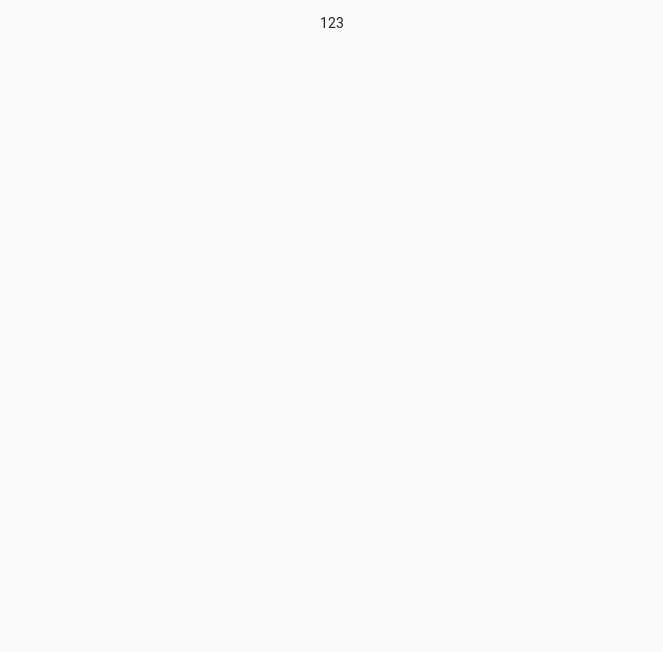
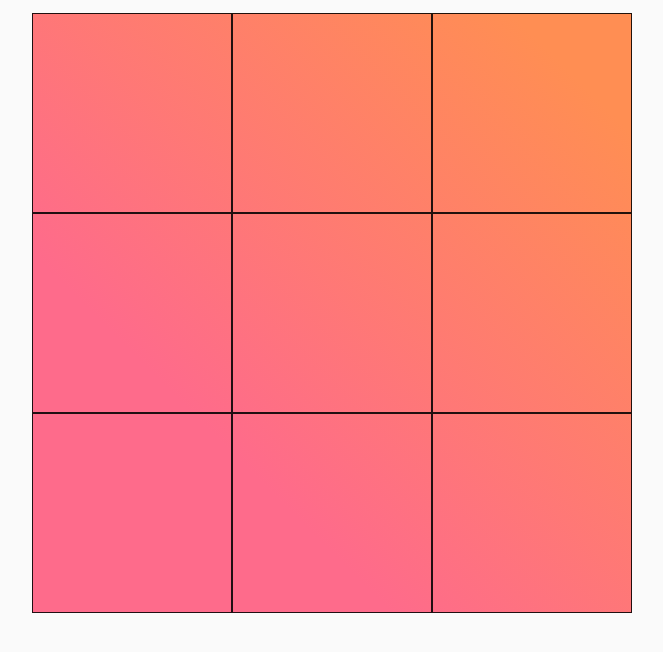
Before and after one commit to ElenaNam/react-game, a React app: page / in a window 1280 px wide. Shown: the top 652 px of the page, without its empty margins (308-971 px from the left). Built offline with nearby package versions, Linux system fonts and the light colour scheme.

Commit message:
feat: add game

```diff
--- /dev/null
+++ b/src/assets/data/lineWin.ts
@@ -0,0 +1,12 @@
+const lineWin = [
+  [0, 1, 2],
+  [3, 4, 5],
+  [6, 7, 8],
+  [0, 3, 6],
+  [1, 4, 7],
+  [2, 5, 8],
+  [0, 4, 8],
+  [2, 4, 6],
+];
+
+export default lineWin;
--- a/src/components/App.tsx
+++ b/src/components/App.tsx
@@ -1,8 +1,11 @@
 import React from "react";
 import { makeStyles } from "@material-ui/core/styles";
+import Field from "./Field/Field";
+import Game from "./Game/Game";
 
 export const useStyles = makeStyles(() => ({
   root: {
+    display: "flex",
     width: "100%",
     height: "95vh",
     margin: "0 auto",
@@ -13,5 +16,10 @@ export const useStyles = makeStyles(() => ({
 
 export default function App(): JSX.Element {
   const classes = useStyles();
-  return <div className={classes.root}>123</div>;
+  return (
+    <div className={classes.root}>
+      {/* <Field /> */}
+      <Game name="123" />
+    </div>
+  );
 }
--- /dev/null
+++ b/src/components/Field/Field.tsx
@@ -0,0 +1,12 @@
+import React from "react";
+import Game from "../Game/Game";
+import { useStyles } from "./Field.style";
+
+export default function Field(): JSX.Element {
+  const classes = useStyles();
+  return (
+    <div className={classes.root}>
+      <Game name="123" />
+    </div>
+  );
+}
--- /dev/null
+++ b/src/components/Game/Game.style.ts
@@ -0,0 +1,36 @@
+import CSS from "csstype";
+
+export const root: CSS.Properties = {
+  margin: "0 auto",
+  display: "flex",
+  maxWidth: "600px",
+  maxHeight: "600px",
+  minHeight: "300px",
+  minWidth: "300px",
+  width: "100%",
+  height: "100%",
+  flexWrap: "wrap",
+  background: "linear-gradient(45deg, #FE6B8B 30%, #FF8E53 90%)",
+};
+
+export const cell: CSS.Properties = {
+  margin: "0 auto",
+  display: "flex",
+  width: "100%",
+  height: "100%",
+  maxWidth: "200px",
+  maxHeight: "200px",
+  border: "1px solid",
+
+  textAlign: "center",
+  verticalAlign: "middle",
+};
+
+export const text: CSS.Properties = {
+  fontSize: "125px",
+  color: "wheat",
+  display: "flex",
+  margin: "0 auto",
+  justifyContent: "center",
+  alignItems: "center",
+};
--- /dev/null
+++ b/src/components/Game/Game.tsx
@@ -0,0 +1,89 @@
+import React from "react";
+import { root, cell, text } from "./Game.style";
+import lineWin from "../../assets/data/lineWin";
+
+interface GameProps {
+  name: "123";
+}
+
+interface GameState {
+  cells: any[];
+  count: number;
+  isEnd: boolean;
+  winMessage: string;
+}
+
+class Game extends React.Component<GameProps, GameState> {
+  myRef: React.RefObject<unknown>;
+  lineWin: number[][];
+
+  constructor(props: GameProps) {
+    super(props);
+    this.state = {
+      cells: Array(9).fill(null),
+      count: 0,
+      isEnd: false,
+      winMessage: "",
+    };
+    this.myRef = React.createRef();
+    this.lineWin = lineWin;
+  }
+
+  isEndGame = (): void => {
+    const innerCell = !(this.state.count % 2) ? "X" : "O";
+    let win = "";
+
+    for (let i = 0; i < this.state.cells.length; i++) {
+      const line = this.lineWin[i];
+      if (
+        this.state.cells[line[0]] === innerCell &&
+        this.state.cells[line[1]] === innerCell &&
+        this.state.cells[line[2]] === innerCell
+      ) {
+        win = `${innerCell} win!`;
+        this.setState({ isEnd: true, winMessage: win });
+      }
+    }
+    return;
+  };
+
+  // eslint-disable-next-line @typescript-eslint/explicit-module-boundary-types
+  clickHandler = (e: React.MouseEvent<HTMLElement>) => {
+    e.stopPropagation();
+    const target = +e.currentTarget.id - 1;
+    const currentCells = this.state.cells;
+    if (currentCells[target] === null) {
+      currentCells[target] = !(this.state.count % 2) ? "X" : "O";
+      this.setState({ count: this.state.count + 1 });
+      this.setState({ cells: currentCells });
+    }
+    this.isEndGame();
+  };
+
+  render() {
+    const cells = this.state.cells;
+    const isEnd = this.state.isEnd;
+    const winMessage = this.state.winMessage;
+    return (
+      <div style={root}>
+        {isEnd ? <div>{winMessage}</div> : false}
+        {cells.map((item, i) => {
+          return (
+            <div
+              style={cell}
+              onClick={this.clickHandler}
+              key={i + 1}
+              id={(i + 1).toString()}
+
+              //ref={() => this.myRef}
+            >
+              <span style={text}>{this.state.cells[i]}</span>
+            </div>
+          );
+        })}
+      </div>
+    );
+  }
+}
+
+export default Game;
```
Also changed, not shown: package.json (+5 -3 lines), src/components/Field/Field.style.ts (added, +15 -0 lines), .babelrc, 1 other file (tests, documents, lock files or other folders).
